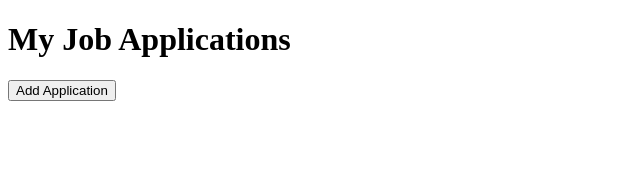
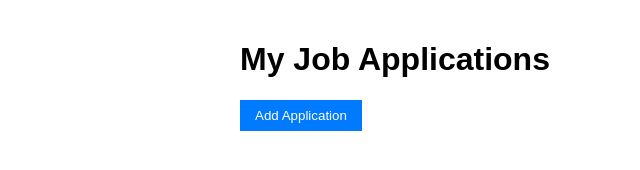
Before and after one commit to Luis-Ojeda99/jobhunt-tracker, a website: page public/index.html in a window 1280 px wide. Shown: the whole page, without its empty margins (0-640 px from the left). Drawn offline with Linux system fonts and the light colour scheme.

Commit message:
add syyle sheet

```diff
--- /dev/null
+++ b/public/css/style.css
@@ -0,0 +1,18 @@
+body {
+  font-family: Arial, sans-serif;
+  max-width: 800px;
+  margin: 0 auto;
+  padding: 20px;
+}
+
+button {
+  padding: 8px 15px;
+  background: #007bff;
+  color: white;
+  border: none;
+  cursor: pointer;
+}
+
+button:hover {
+  background: #0056b3;
+}
--- a/public/index.html
+++ b/public/index.html
@@ -4,6 +4,7 @@
     <meta charset="UTF-8" />
     <meta name="viewport" content="width=device-width, initial-scale=1.0" />
     <title>Job Hunt Tracker</title>
+    <link rel="stylesheet" href="css/style.css">
   </head>
   <body>
     <h1>My Job Applications</h1>
```
